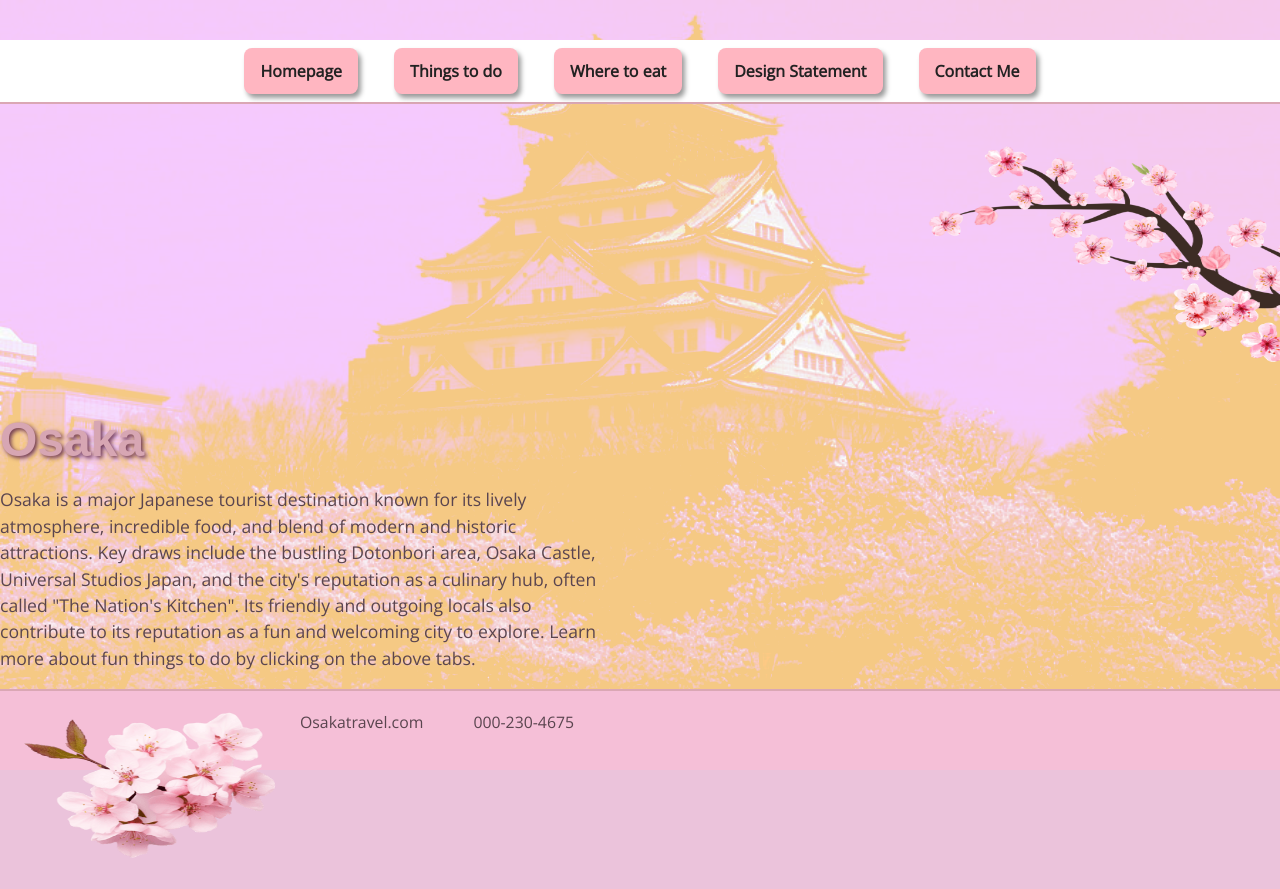
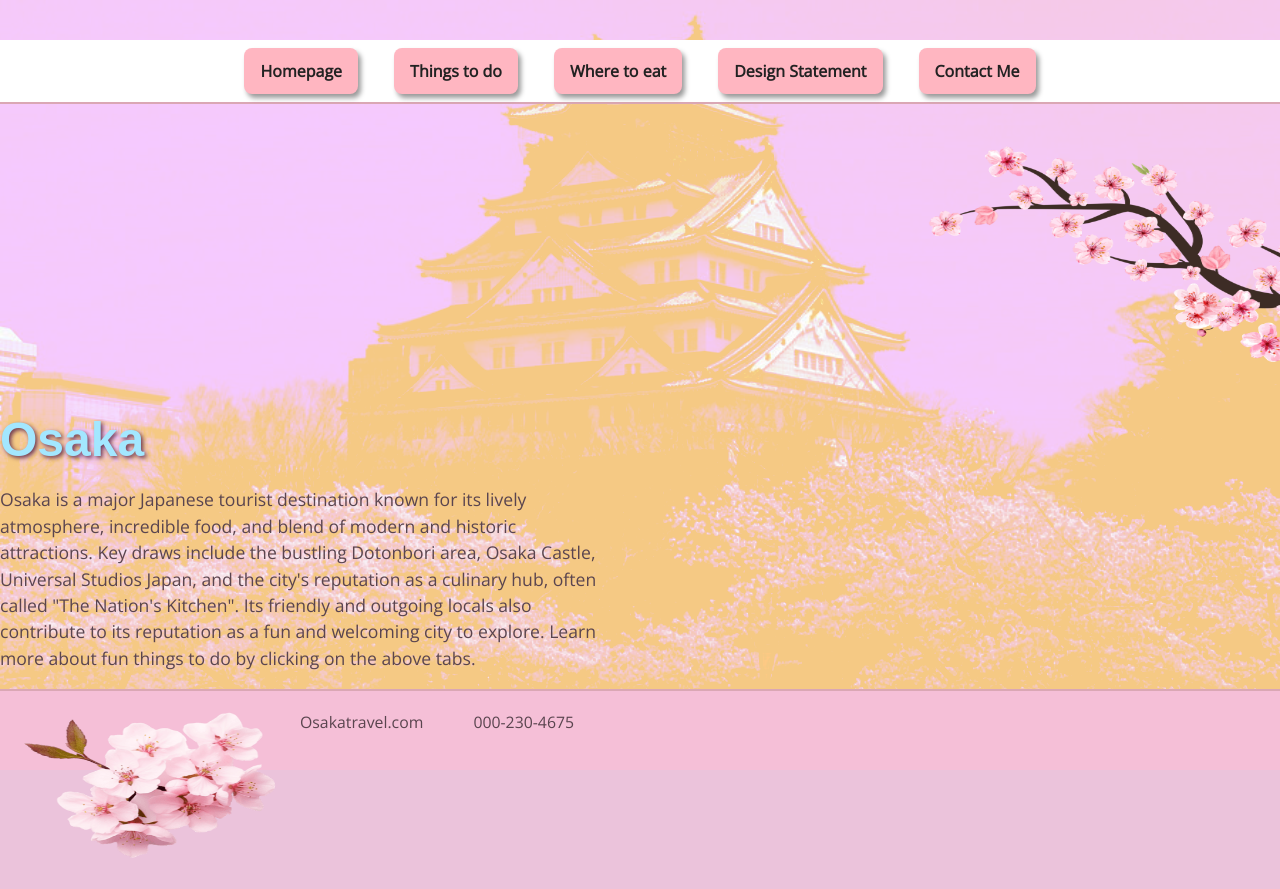
Before and after one commit to SonalSatapathy/sonal-is1, a plain HTML site: page Midterm/index.html in a window 1280 px wide. Shown: the top 889 px of the page. Drawn offline with Linux system fonts and the light colour scheme; files whose address does not match are found by name; a web font is replaced by a local one.

Commit message:
Update styles.css

```diff
--- a/Midterm/styles.css
+++ b/Midterm/styles.css
@@ -137,7 +137,7 @@ h1,
   font-weight: 700;
   margin-top: 0;
   font-size: 3em;
-  color:#D7A6B3;
+  color:#A3E7FF;
   text-shadow: 2px 2px 4px #6b3551;
   font-size: 3em;
   margin-bottom: 10px;
```
